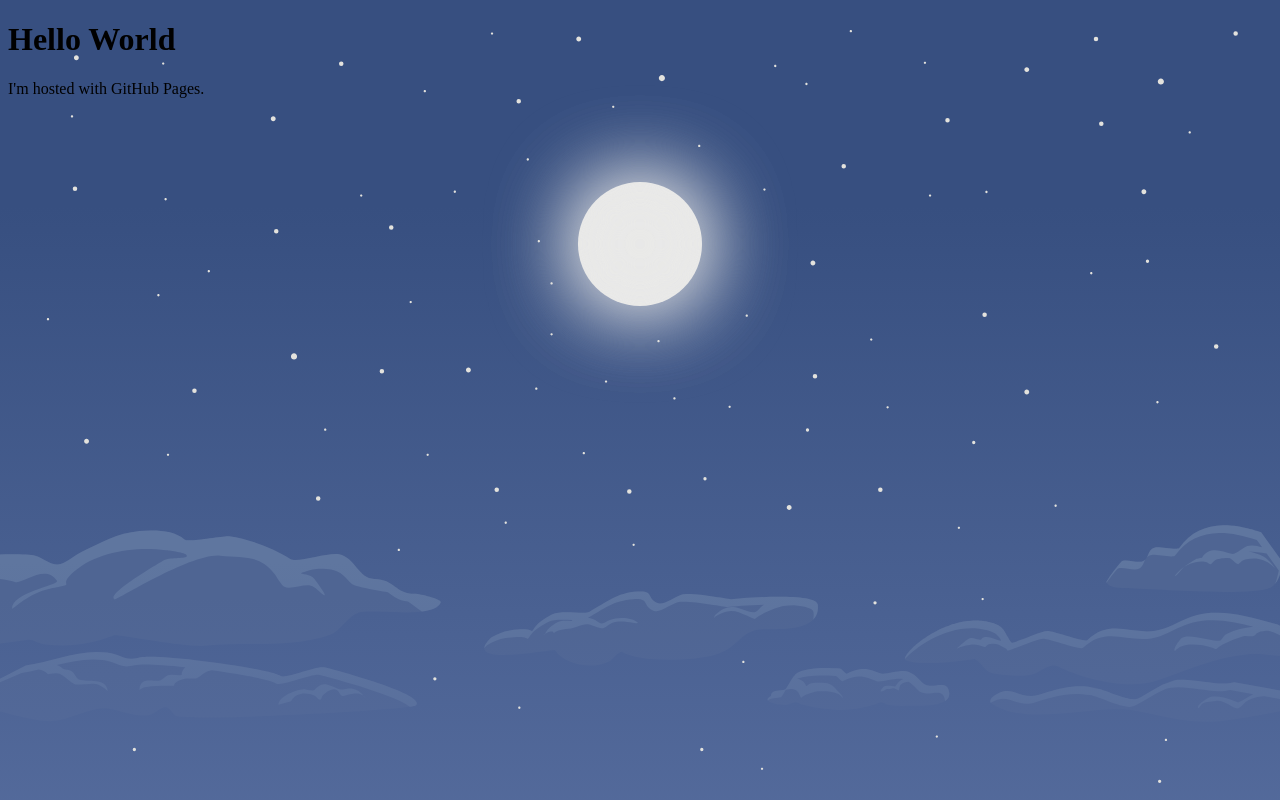
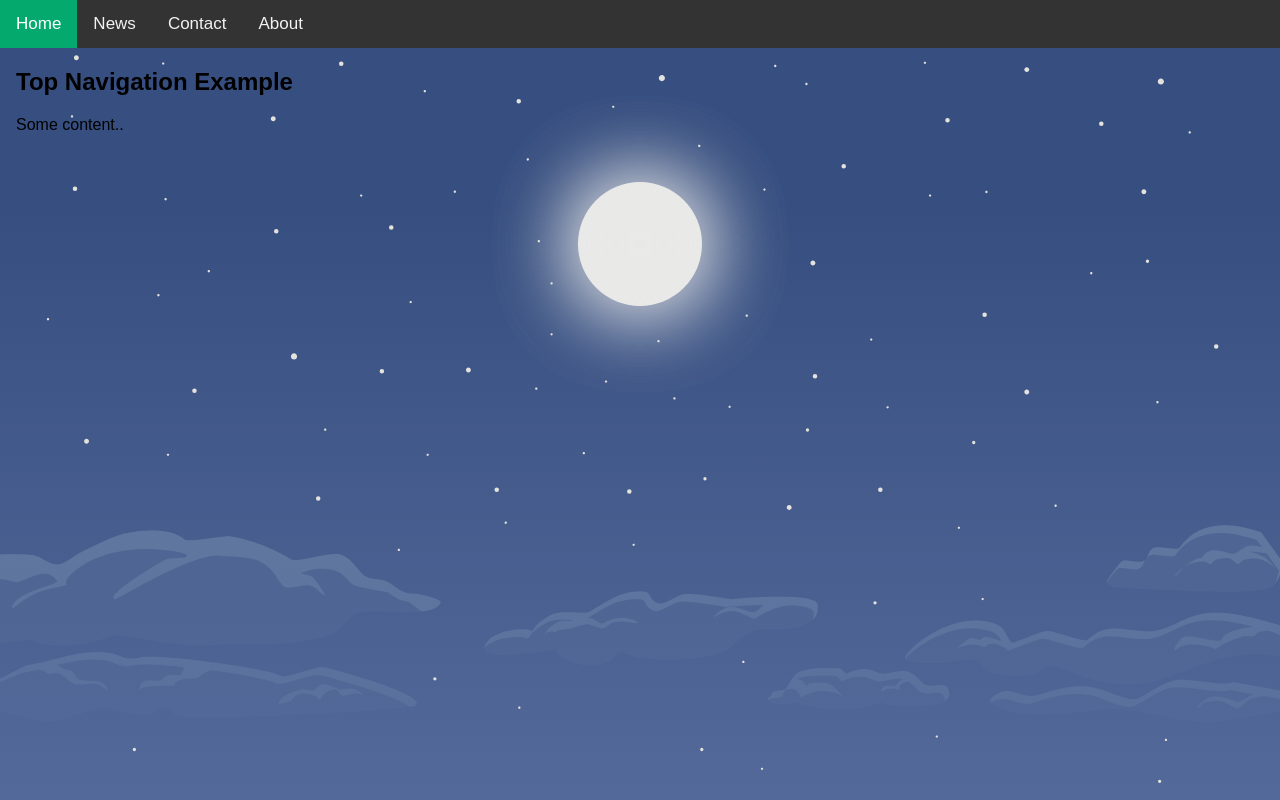
Before and after one commit to FPDev2023/FPDev2023.github.io, a plain HTML site: page index.html in a window 1280 px wide. Drawn offline with Linux system fonts and the light colour scheme.

Commit message:
03 - Pages

```diff
--- /dev/null
+++ b/Css/style.css
@@ -0,0 +1,28 @@
+body {
+    margin: 0;
+    font-family: Arial, Helvetica, sans-serif;
+  }
+
+  .topnav {
+    overflow: hidden;
+    background-color: #333;
+  }
+
+  .topnav a {
+    float: left;
+    color: #f2f2f2;
+    text-align: center;
+    padding: 14px 16px;
+    text-decoration: none;
+    font-size: 17px;
+  }
+
+  .topnav a:hover {
+    background-color: #ddd;
+    color: black;
+  }
+
+  .topnav a.active {
+    background-color: #04AA6D;
+    color: white;
+  }
--- a/index.html
+++ b/index.html
@@ -2,9 +2,10 @@
 <html>
 
 <head>
+    <link rel="stylesheet" href="./Css/style.css">
     <style>
         body {
-            background-image: url('./imagens/back.svg');
+            background-image: url('./Imagens/back.svg');
             background-repeat: no-repeat;
             background-attachment: fixed;
             background-size: cover;
@@ -13,8 +14,17 @@
 </head>
 
 <body>
-    <h1>Hello World</h1>
-    <p>I'm hosted with GitHub Pages.</p>
+    <div class="topnav">
+        <a class="active" href="./home">Home</a>
+        <a href="./news">News</a>
+        <a href="./contact">Contact</a>
+        <a href="./Pages/About/index.html">About</a>
+      </div>
+
+      <div style="padding-left:16px">
+        <h2>Top Navigation Example</h2>
+        <p>Some content..</p>
+      </div>
 </body>
 
 </html>
```
Also changed, not shown: Pages/About/index.html (added, +11 -0 lines).
